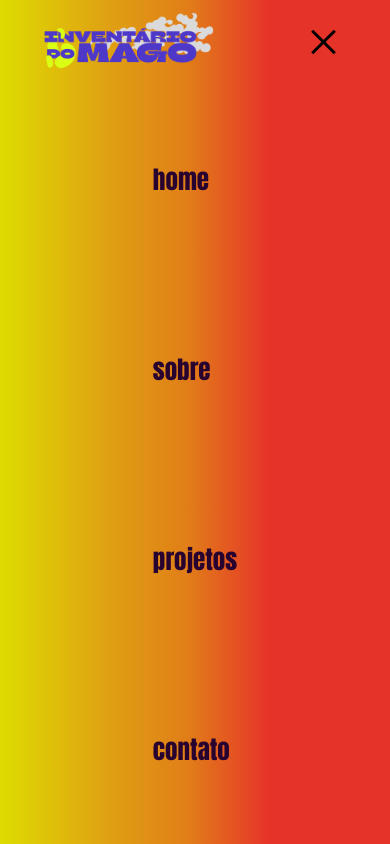
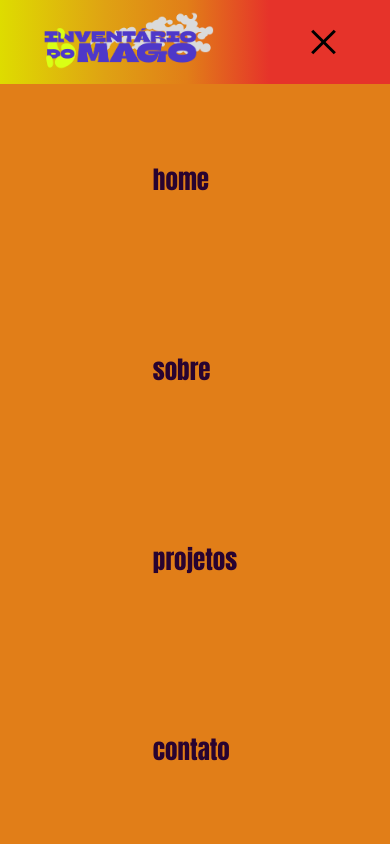
Before and after one commit to marcoantoniosz/marcoantoniosz.github.io, a React (Create React App) app: page / in a window 390 px wide. Both pictures are taken after a click on the button 323 px from the left and 42 px from the top of the page. Built offline with nearby package versions, Linux system fonts and the light colour scheme.

Commit message:
cor do menu

```diff
--- a/src/components/menu/style.module.css
+++ b/src/components/menu/style.module.css
@@ -5,7 +5,7 @@
   height: 90vh;
   list-style: none;
   font-size: 25px;
-  background: linear-gradient(90deg, rgba(222,220,0,1) 0%, rgba(223,162,19,1) 27%, rgba(225,126,24,1) 48%, rgba(230,51,42,1) 69%);
+  background: rgba(225,126,24,1);
 }
 
 .navMobile a {
```
